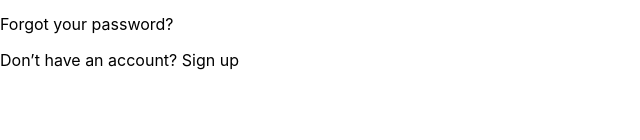
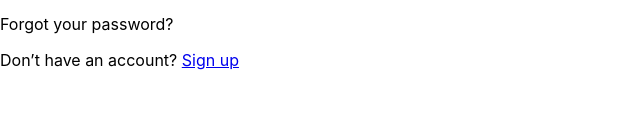
Before and after one commit to mireyachaparro/Music2U-Front-Mireya-Chaparro, a React (Create React App) app: page / in a window 1280 px wide. Shown: the part 157-297 px from the top of the page, without its empty margins (0-640 px from the left). Built offline with nearby package versions, Linux system fonts and the light colour scheme; no server answers.

Commit message:
Add links in login and register

```diff
--- a/src/infrastructure/components/login/page/login.page.tsx
+++ b/src/infrastructure/components/login/page/login.page.tsx
@@ -1,3 +1,4 @@
+import { Link } from 'react-router-dom';
 import { LoginForm } from '../form/login.form';
 
 function LoginPage() {
@@ -11,7 +12,12 @@ function LoginPage() {
             />
             <LoginForm></LoginForm>
             <p className="page__paragraph">Forgot your password?</p>
-            <p className="page__paragraph">Don’t have an account? Sign up</p>
+            <p className="page__paragraph">
+                Don’t have an account?{' '}
+                <span>
+                    <Link to={'/register/'}>Sign up</Link>
+                </span>
+            </p>
         </>
     );
 }
--- a/src/infrastructure/components/register/page/register.page.tsx
+++ b/src/infrastructure/components/register/page/register.page.tsx
@@ -1,3 +1,4 @@
+import { Link } from 'react-router-dom';
 import { RegisterForm } from '../form/register.form';
 
 function RegisterPage() {
@@ -10,7 +11,12 @@ function RegisterPage() {
                 alt="logo"
             />
             <RegisterForm></RegisterForm>
-            <p className="page__paragraph">Already have an account? Sign in</p>
+            <p className="page__paragraph">
+                Already have an account?{' '}
+                <span>
+                    <Link to={'/'}>Sign in</Link>
+                </span>
+            </p>
         </>
     );
 }
```
